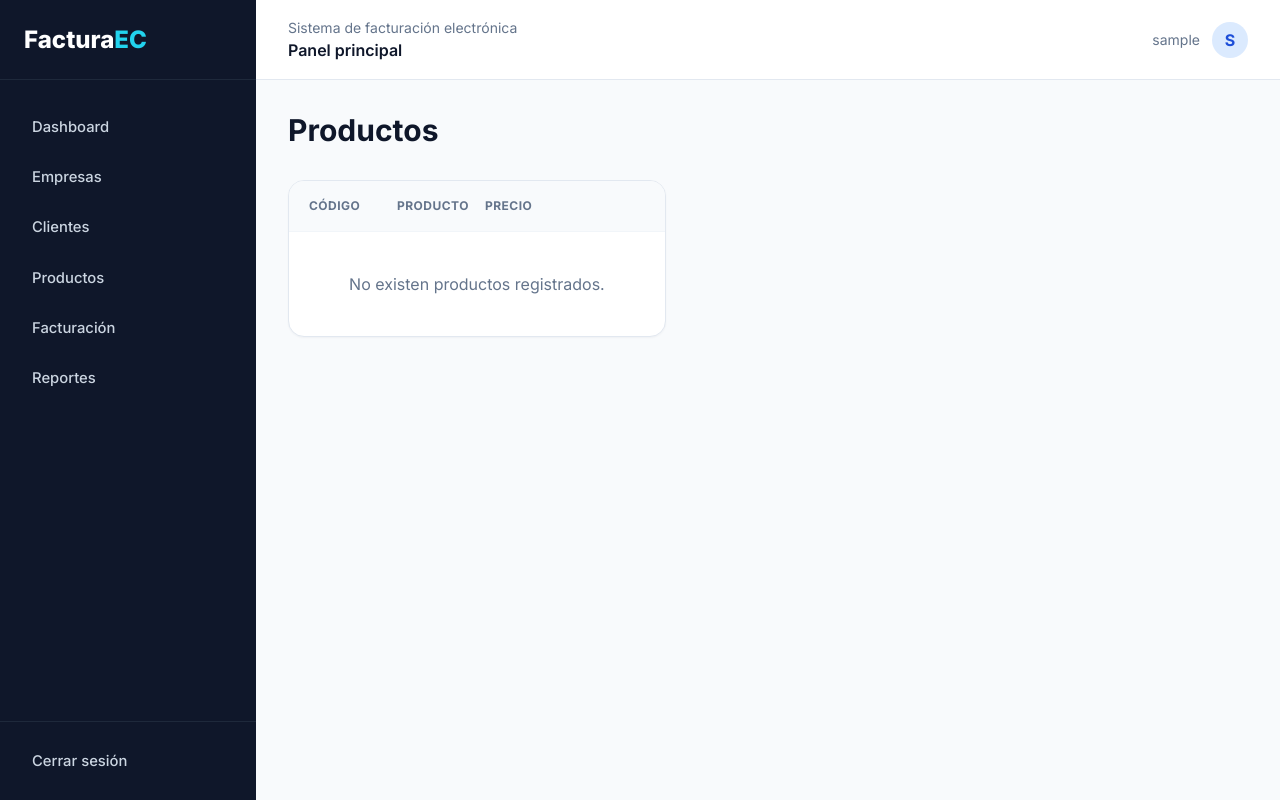
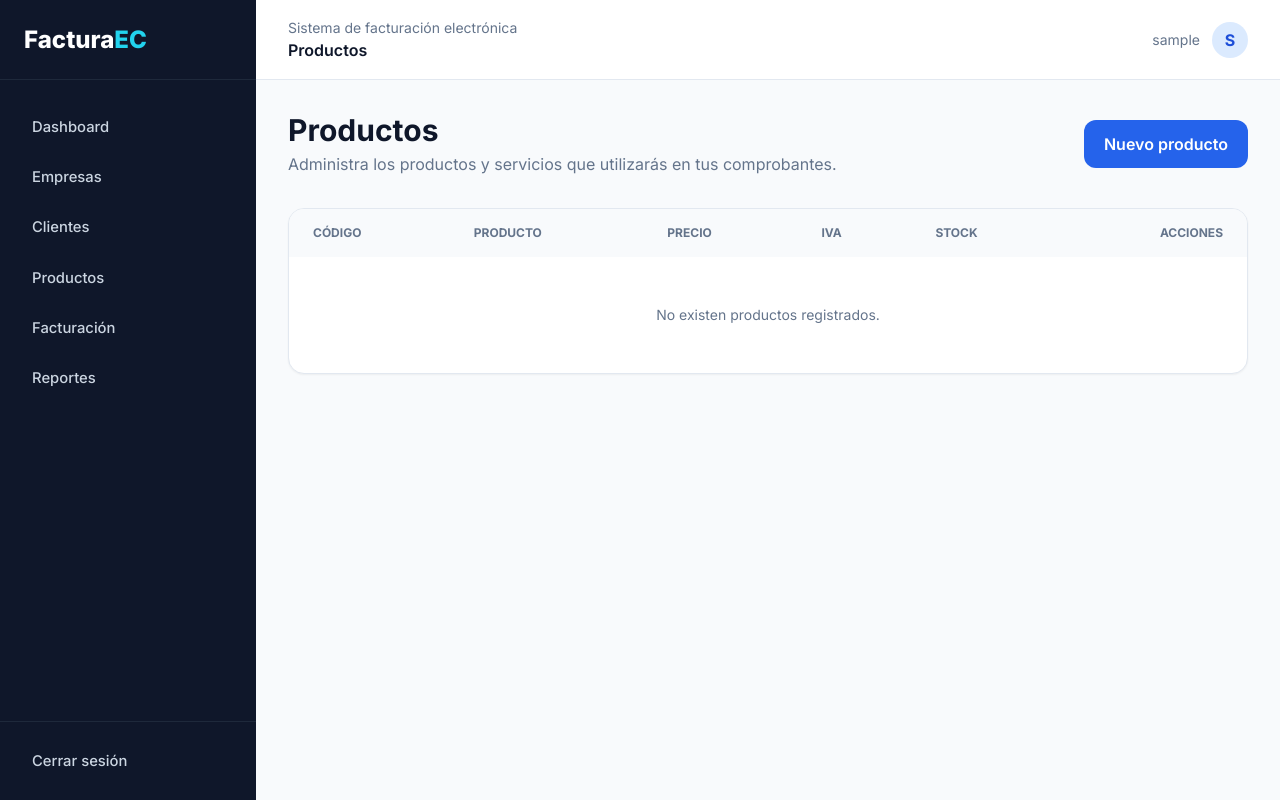
Before and after one commit to caeduardo99/facturacion_sri_django, a Django app: page /productos/ in a window 1280 px wide. Run offline with Django 5.2, Linux system fonts and the light colour scheme; the visitor is signed in with stand-in values (Sample User, id 1); data that the repository does not hold is empty; some libraries are stand-ins or nearby versions.

Commit message:
Mejorar listado de productos

```diff
--- a/templates/productos/lista.html
+++ b/templates/productos/lista.html
@@ -1 +1,15 @@
-{% extends 'base.html' %}{% block content %}<div class='page-head'><h1>Productos</h1></div><div class='table'><div class='row head'><span>Código</span><span>Producto</span><span>Precio</span></div>{% for p in productos %}<div class='row'><span>{{ p.codigo }}</span><span>{{ p.nombre }}</span><span>${{ p.precio }}</span></div>{% empty %}<p>No existen productos registrados.</p>{% endfor %}</div>{% endblock %}
+{% extends 'base.html' %}
+{% block title %}Productos | FacturaEC{% endblock %}
+{% block header_title %}Productos{% endblock %}
+{% block content %}
+<div class="mb-8 flex flex-col gap-4 sm:flex-row sm:items-center sm:justify-between">
+<div><h1 class="text-3xl font-bold text-slate-900">Productos</h1><p class="mt-1 text-slate-500">Administra los productos y servicios que utilizarás en tus comprobantes.</p></div>
+<a href="{% url 'productos:nuevo' %}" class="rounded-xl bg-blue-600 px-5 py-3 font-semibold text-white hover:bg-blue-700">Nuevo producto</a>
+</div>
+<div class="overflow-x-auto rounded-2xl border border-slate-200 bg-white shadow-sm"><table class="min-w-full text-left text-sm">
+<thead class="bg-slate-50 text-xs uppercase text-slate-500"><tr><th class="px-6 py-4">Código</th><th class="px-6 py-4">Producto</th><th class="px-6 py-4">Precio</th><th class="px-6 py-4">IVA</th><th class="px-6 py-4">Stock</th><th class="px-6 py-4 text-right">Acciones</th></tr></thead>
+<tbody class="divide-y divide-slate-100">
+{% for p in productos %}<tr class="hover:bg-slate-50"><td class="px-6 py-4 font-medium">{{ p.codigo }}</td><td class="px-6 py-4">{{ p.nombre }}</td><td class="px-6 py-4">$ {{ p.precio|floatformat:2 }}</td><td class="px-6 py-4">{{ p.porcentaje_iva }}%</td><td class="px-6 py-4">{{ p.stock }}</td><td class="px-6 py-4 text-right"><a href="{% url 'productos:editar' p.pk %}" class="mr-3 font-semibold text-blue-600">Editar</a><a href="{% url 'productos:eliminar' p.pk %}" class="font-semibold text-red-600">Eliminar</a></td></tr>
+{% empty %}<tr><td colspan="6" class="px-6 py-12 text-center text-slate-500">No existen productos registrados.</td></tr>{% endfor %}
+</tbody></table></div>
+{% endblock %}
```
